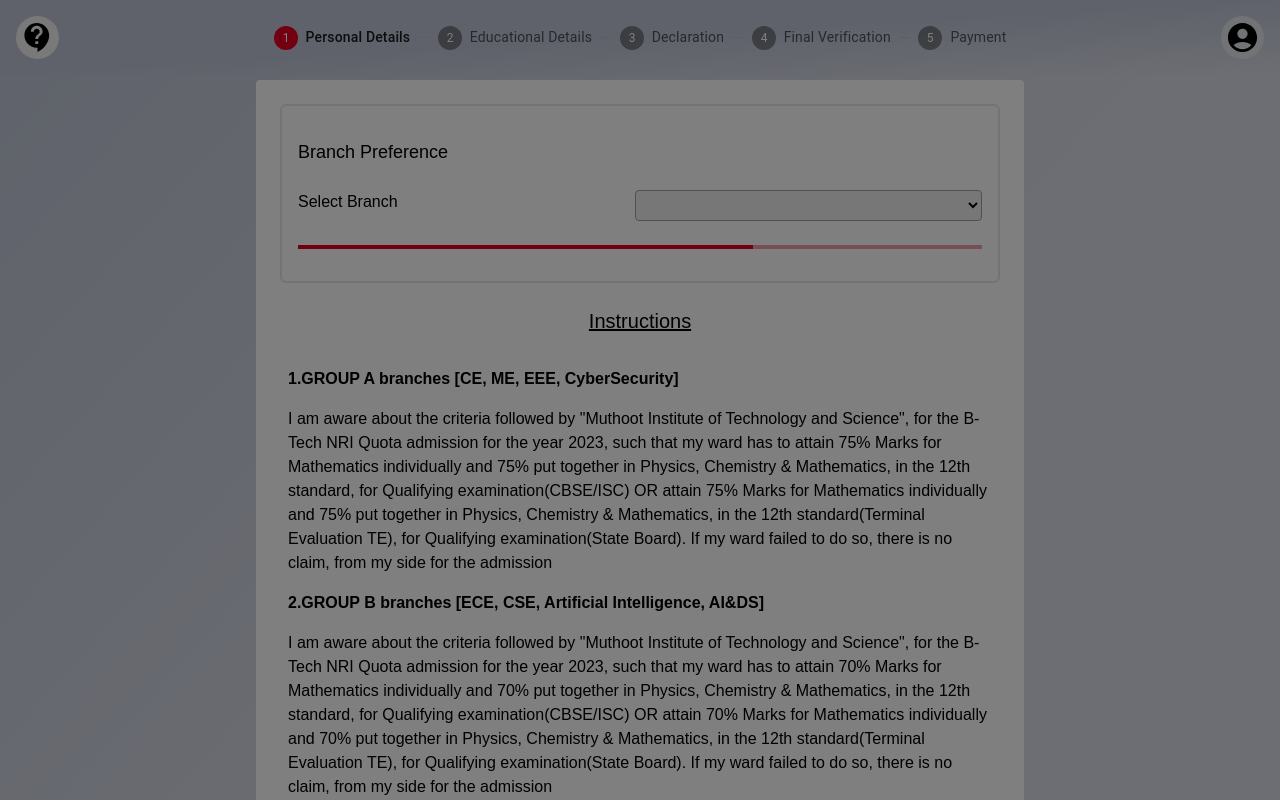
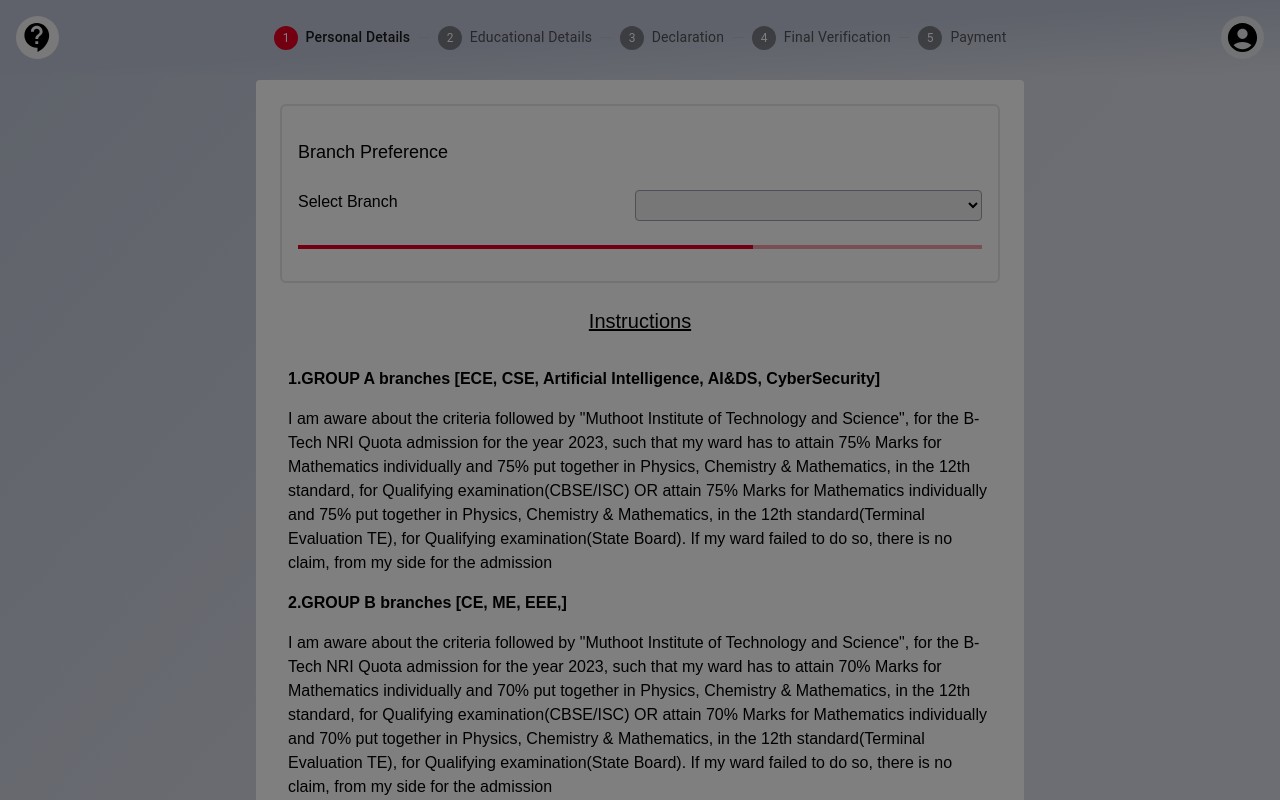
Before and after one commit to Cloud-Tech-Team/ams-front-final, a React (Create React App) app: page /nriform/declaration in a window 1280 px wide. Shown: the top 800 px of the page. Built offline with nearby package versions, Linux system fonts and the light colour scheme; no server answers; sample sign-in values are in the browser's storage.

Commit message:
Swap group names in Declaration

```diff
--- a/src/nri/Declaration.js
+++ b/src/nri/Declaration.js
@@ -188,7 +188,7 @@ const Declaration = () => {
         </div>
         <p className="text-xl my-6 text-center underline">Instructions</p>
         <div className="w-full space-y-4 p-2">
-          <p className="font-semibold ">1.GROUP A branches [CE, ME, EEE, CyberSecurity]</p>
+          <p className="font-semibold ">1.GROUP A branches [ECE, CSE, Artificial Intelligence, AI&DS, CyberSecurity]</p>
           <p>
             I am aware about the criteria followed by "Muthoot Institute
             of Technology and Science", for the B-Tech NRI Quota admission for
@@ -201,7 +201,7 @@ const Declaration = () => {
             Qualifying examination(State Board). If my ward failed to do so,
             there is no claim, from my side for the admission
           </p>
-          <p className="font-semibold ">2.GROUP B branches [ECE, CSE, Artificial Intelligence, AI&DS]</p>
+          <p className="font-semibold ">2.GROUP B branches [CE, ME, EEE,]</p>
           <p>
             I am aware about the criteria followed by "Muthoot Institute of
             Technology and Science", for the B-Tech NRI Quota admission for the
```
